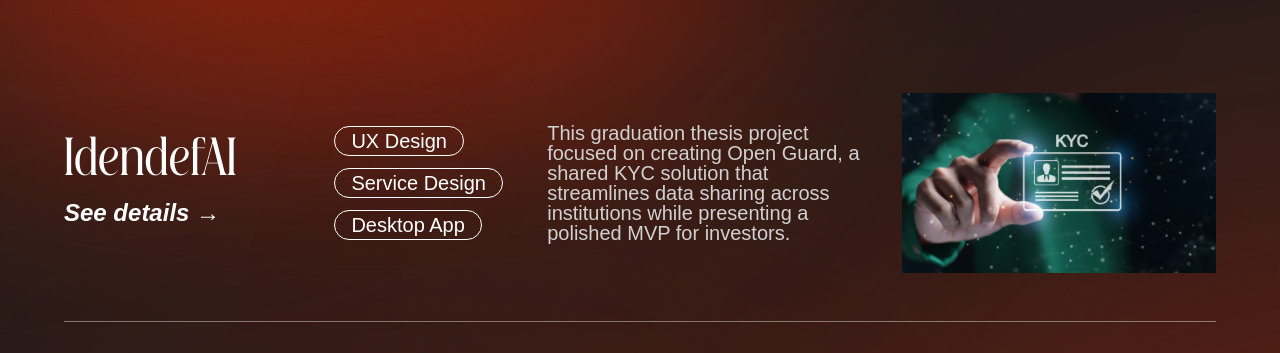
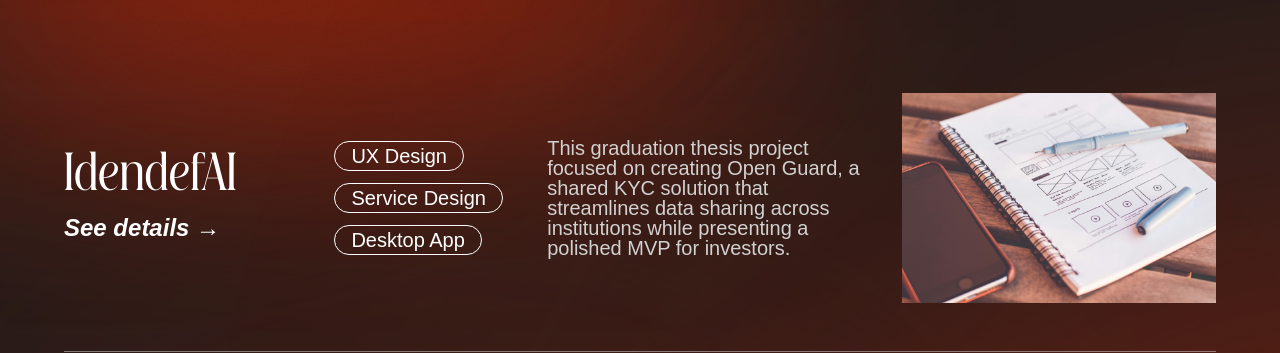
Before and after one commit to akshatmalviya2002/Portfolio-Website-23-08-2025, a plain HTML site: page index.html in a window 1280 px wide. Shown: the part 1211-1564 px from the top of the page. Drawn offline with nearby package versions, Linux system fonts and the light colour scheme; a web font is replaced by a local one.

Commit message:
Update index.html

```diff
--- a/index.html
+++ b/index.html
@@ -485,7 +485,7 @@
           <div class="grid sm:grid-cols-[1fr_1fr] xl:grid-cols-[20%_15%_1fr_1fr] gap-6 xl:gap-10 items-center pb-12 border-b border-white/40">
             <!-- Image - spans 1 column on mobile/tablet, moves to last column on lg+ -->
             <div class="w-full h-full row-span-3 xl:row-span-1 order-1 xl:order-4">
-              <img src="Images/work-1.png" alt="Work 1" class="w-full h-full object-cover" />
+              <img src="Images/work-1.jpg" alt="Work 1" class="w-full h-full object-cover" />
             </div>
 
             <!-- Title & Link - spans 1 column on mobile/tablet -->
```
